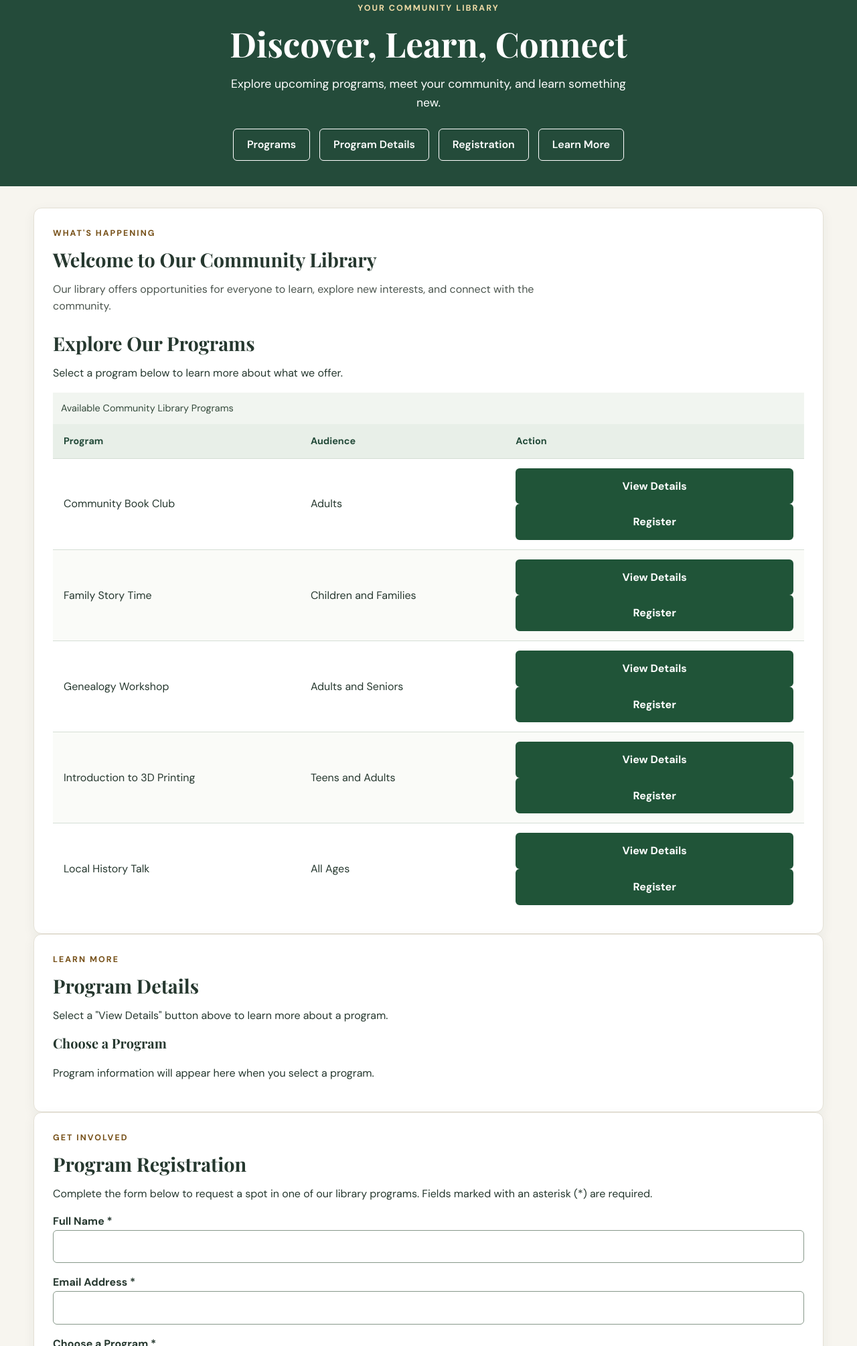
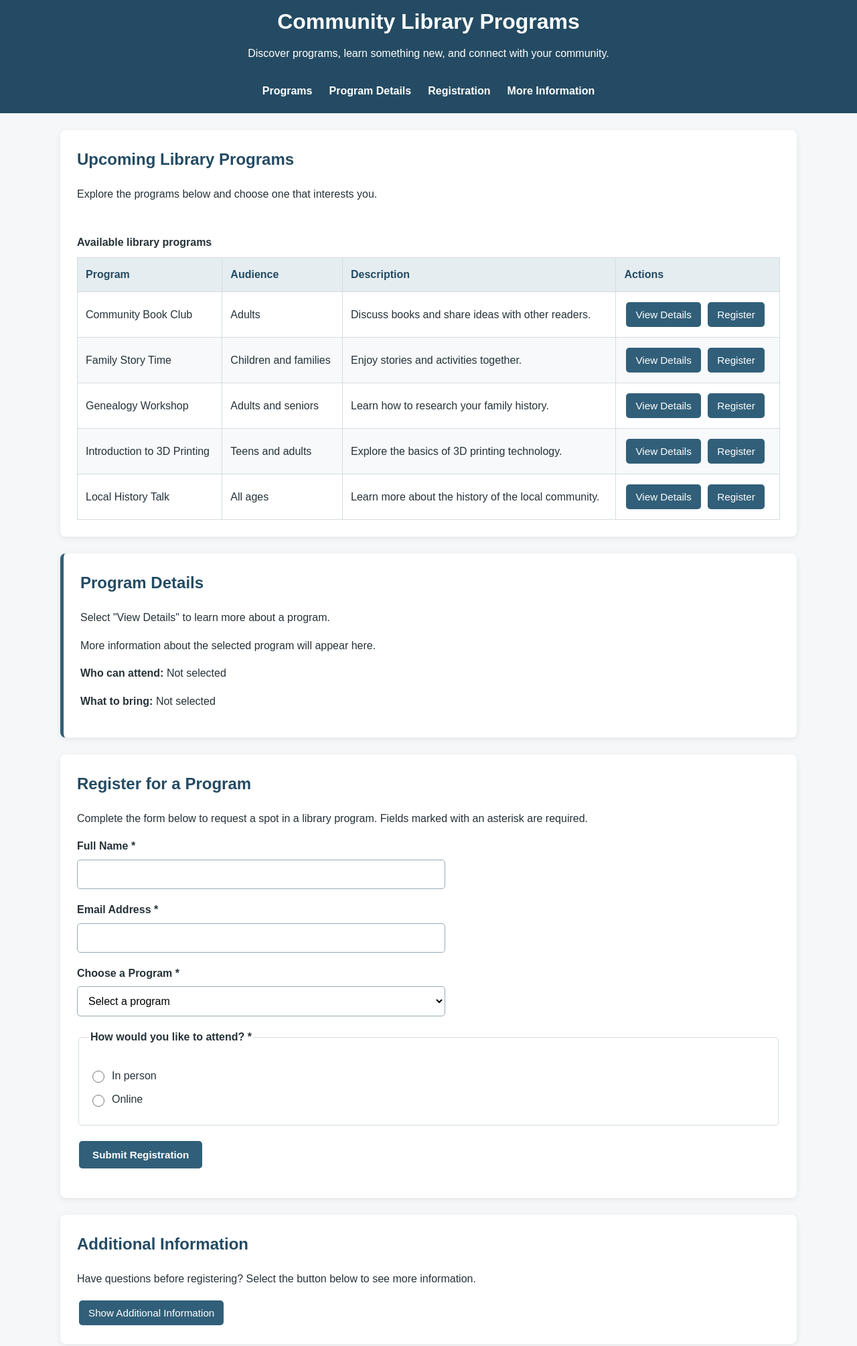
Before and after one commit to amurillo10/INF-253, a plain HTML site: page exercise-13.html in a window 1280 px wide. Shown: the part 49-2058 px from the top of the page at 67% size. Drawn offline with nearby package versions, Linux system fonts and the light colour scheme.

Commit message:
Revise content and structure of exercise-13.html
Updated the library programs page with new descriptions, titles, and improved structure for better user experience.

```diff
--- a/exercise-13.html
+++ b/exercise-13.html
@@ -3,224 +3,121 @@
 <head>
     <meta charset="UTF-8">
     <meta name="viewport" content="width=device-width, initial-scale=1.0">
-    <meta name="description" content="Explore community library programs and learn more about upcoming events.">
-
-    <title>Library Programs | Community Library</title>
-
-    <link rel="stylesheet" href="exercise09.css">
-
-    <link rel="preconnect" href="https://fonts.googleapis.com">
-    <link rel="preconnect" href="https://fonts.gstatic.com" crossorigin>
-    <link href="https://fonts.googleapis.com/css2?family=DM+Sans:wght@400;500;600;700&family=Playfair+Display:wght@600;700&display=swap" rel="stylesheet">
-
-    <script src="script.js" defer></script>
+    <meta name="description" content="Explore library programs, workshops, and events for the community.">
+    <title>Library Programs</title>
+    <link rel="stylesheet" href="exercise13.css">
+    <script src="script(2).js" defer></script>
 </head>
 
 <body>
-
-    <a class="skip-link" href="#main-content">Skip to main content</a>
-
-    <!-- HEADER AND NAVIGATION -->
-
-    <header id="main-header">
-        <div class="header-content">
-
-            <p class="eyebrow">YOUR COMMUNITY LIBRARY</p>
-
-            <h1 id="main-heading">Discover, Learn, Connect</h1>
-
-            <p class="header-description">
-                Explore upcoming programs, meet your community, and learn something new.
-            </p>
+    <header class="site-header">
+        <div class="container">
+            <h1>Community Library Programs</h1>
+            <p>Discover programs, learn something new, and connect with your community.</p>
 
             <nav aria-label="Main navigation">
-                <ul class="navigation">
+                <ul>
                     <li><a href="#programs">Programs</a></li>
-                    <li><a href="#program-details">Program Details</a></li>
+                    <li><a href="#details">Program Details</a></li>
                     <li><a href="#registration">Registration</a></li>
-                    <li><a href="#information">Learn More</a></li>
+                    <li><a href="#information">More Information</a></li>
                 </ul>
             </nav>
-
         </div>
     </header>
 
-    <!-- MAIN CONTENT -->
+    <main class="container">
+        <section id="programs" class="section">
+            <h2>Upcoming Library Programs</h2>
+            <p>Explore the programs below and choose one that interests you.</p>
 
-    <main id="main-content" class="page-container">
-
-        <!-- LIBRARY PROGRAMS SECTION -->
-
-        <section id="programs" class="content-box">
-
-            <p class="eyebrow">WHAT'S HAPPENING</p>
-
-            <h2>Welcome to Our Community Library</h2>
-
-            <p class="section-intro">
-                Our library offers opportunities for everyone to learn,
-                explore new interests, and connect with the community.
-            </p>
-
-            <h2>Explore Our Programs</h2>
-
-            <p>
-                Select a program below to learn more about what we offer.
-            </p>
-
+            <div class="table-wrapper">
                 <table>
-
-                <caption>Available Community Library Programs</caption>
-
+                    <caption>Available library programs</caption>
                     <thead>
                         <tr>
                             <th scope="col">Program</th>
                             <th scope="col">Audience</th>
-                        <th scope="col">Action</th>
+                            <th scope="col">Description</th>
+                            <th scope="col">Actions</th>
                         </tr>
                     </thead>
-
                     <tbody>
-
                         <tr>
                             <td>Community Book Club</td>
                             <td>Adults</td>
+                            <td>Discuss books and share ideas with other readers.</td>
                             <td>
-                            <button type="button" class="details-button"
-                                data-program="book-club">
-                                View Details
-                            </button>
-
-                            <button type="button" class="register-button"
-                                data-program="book-club">
-                                Register
-                            </button>
+                                <button type="button" class="details-button" data-program="book-club">View Details</button>
+                                <button type="button" class="register-button" data-program="book-club">Register</button>
                             </td>
                         </tr>
-
                         <tr>
                             <td>Family Story Time</td>
-                        <td>Children and Families</td>
+                            <td>Children and families</td>
+                            <td>Enjoy stories and activities together.</td>
                             <td>
-                            <button type="button" class="details-button"
-                                data-program="story-time">
-                                View Details
-                            </button>
-
-                            <button type="button" class="register-button"
-                                data-program="story-time">
-                                Register
-                            </button>
+                                <button type="button" class="details-button" data-program="story-time">View Details</button>
+                                <button type="button" class="register-button" data-program="story-time">Register</button>
                             </td>
                         </tr>
-
                         <tr>
                             <td>Genealogy Workshop</td>
-                        <td>Adults and Seniors</td>
+                            <td>Adults and seniors</td>
+                            <td>Learn how to research your family history.</td>
                             <td>
-                            <button type="button" class="details-button"
-                                data-program="genealogy">
-                                View Details
-                            </button>
-
-                            <button type="button" class="register-button"
-                                data-program="genealogy">
-                                Register
-                            </button>
+                                <button type="button" class="details-button" data-program="genealogy">View Details</button>
+                                <button type="button" class="register-button" data-program="genealogy">Register</button>
                             </td>
                         </tr>
-
                         <tr>
                             <td>Introduction to 3D Printing</td>
-                        <td>Teens and Adults</td>
+                            <td>Teens and adults</td>
+                            <td>Explore the basics of 3D printing technology.</td>
                             <td>
-                            <button type="button" class="details-button"
-                                data-program="printing">
-                                View Details
-                            </button>
-
-                            <button type="button" class="register-button"
-                                data-program="printing">
-                                Register
-                            </button>
+                                <button type="button" class="details-button" data-program="printing">View Details</button>
+                                <button type="button" class="register-button" data-program="printing">Register</button>
                             </td>
                         </tr>
-
                         <tr>
                             <td>Local History Talk</td>
-                        <td>All Ages</td>
+                            <td>All ages</td>
+                            <td>Learn more about the history of the local community.</td>
                             <td>
-                            <button type="button" class="details-button"
-                                data-program="history">
-                                View Details
-                            </button>
-
-                            <button type="button" class="register-button"
-                                data-program="history">
-                                Register
-                            </button>
+                                <button type="button" class="details-button" data-program="history">View Details</button>
+                                <button type="button" class="register-button" data-program="history">Register</button>
                             </td>
                         </tr>
-
                     </tbody>
                 </table>
-
+            </div>
         </section>
 
-        <!-- PROGRAM DETAILS SECTION -->
-
-        <section id="program-details" class="content-box">
-
-            <p class="eyebrow">LEARN MORE</p>
-
+        <section id="details" class="section details-card">
             <h2>Program Details</h2>
-
-            <p>
-                Select a "View Details" button above to learn more about a program.
-            </p>
-
-            <h3 id="program-title">Choose a Program</h3>
-
-            <p id="program-description">
-                Program information will appear here when you select a program.
-            </p>
-
-            <p id="program-audience"></p>
-
-            <p id="program-bring"></p>
-
+            <p id="program-title">Select "View Details" to learn more about a program.</p>
+            <p id="program-description">More information about the selected program will appear here.</p>
+            <p><strong>Who can attend:</strong> <span id="program-audience">Not selected</span></p>
+            <p><strong>What to bring:</strong> <span id="program-bring">Not selected</span></p>
         </section>
 
-        <!-- REGISTRATION SECTION -->
-
-        <section id="registration" class="content-box">
-
-            <p class="eyebrow">GET INVOLVED</p>
-
-            <h2>Program Registration</h2>
-
-            <p>
-                Complete the form below to request a spot in one of our library programs.
-                Fields marked with an asterisk (*) are required.
-            </p>
+        <section id="registration" class="section">
+            <h2>Register for a Program</h2>
+            <p>Complete the form below to request a spot in a library program. Fields marked with an asterisk are required.</p>
 
             <form id="registration-form">
+                <div class="form-group">
+                    <label for="name">Full Name *</label>
+                    <input type="text" id="name" name="name" autocomplete="name" required>
+                </div>
 
-                <p>
-                    <label for="name">Full Name *</label>
-                    <input type="text" id="name" name="name"
-                        autocomplete="name" required>
-                </p>
+                <div class="form-group">
+                    <label for="email">Email Address *</label>
+                    <input type="email" id="email" name="email" autocomplete="email" required>
+                </div>
 
-                <p>
-                    <label for="email">Email Address *</label>
-                    <input type="email" id="email" name="email"
-                        autocomplete="email" required>
-                </p>
-
-                <p>
+                <div class="form-group">
                     <label for="program-select">Choose a Program *</label>
-
                     <select id="program-select" name="program" required>
                         <option value="">Select a program</option>
                         <option value="book-club">Community Book Club</option>
@@ -229,82 +126,45 @@
                         <option value="printing">Introduction to 3D Printing</option>
                         <option value="history">Local History Talk</option>
                     </select>
-                </p>
+                </div>
 
-                <fieldset>
-
+                <fieldset class="form-group">
                     <legend>How would you like to attend? *</legend>
-
-                    <p>
-                        <input type="radio" id="in-person"
-                            name="attendance" value="in person" required>
-
-                        <label for="in-person">In person</label>
-                    </p>
-
-                    <p>
-                        <input type="radio" id="online"
-                            name="attendance" value="online">
-
-                        <label for="online">Online</label>
-                    </p>
-
+                    <label class="radio-label">
+                        <input type="radio" name="attendance" value="in person" required>
+                        In person
+                    </label>
+                    <label class="radio-label">
+                        <input type="radio" name="attendance" value="online">
+                        Online
+                    </label>
                 </fieldset>
 
-                <button type="submit">Submit Registration</button>
-
+                <button type="submit" class="submit-button">Submit Registration</button>
             </form>
 
-            <p id="registration-message" aria-live="polite">
-                Your confirmation message will appear here after you submit the form.
-            </p>
-
+            <p id="registration-message" class="message" role="status" aria-live="polite"></p>
         </section>
 
-        <!-- ADDITIONAL INFORMATION SECTION -->
+        <section id="information" class="section">
+            <h2>Additional Information</h2>
+            <p>Have questions before registering? Select the button below to see more information.</p>
 
-        <section id="information" class="content-box">
-
-            <p class="eyebrow">WE'RE HERE TO HELP</p>
-
-            <h2>Additional Information</h2>
-
-            <p>
-                Have questions about our programs?
-                Contact us at library@example.com.
-            </p>
-
-            <button type="button" id="info-button"
-                aria-expanded="false" aria-controls="extra-info">
-                Show Program Information
+            <button type="button" id="info-button" aria-expanded="false" aria-controls="extra-info">
+                Show Additional Information
             </button>
 
             <div id="extra-info" hidden>
-
-                <h3>Why Join Our Programs?</h3>
-
-                <p>
-                    Library programs are a great way to meet new people,
-                    develop new skills, and discover something interesting.
-                    There are activities for children, teens, adults, and families.
-                </p>
-
-                <p>
-                    Everyone is welcome! We look forward to seeing you
-                    at our next community event.
-                </p>
-
+                <p>Library programs are designed to help community members learn, explore interests, and connect with others. Please contact the library for additional information about program dates, availability, or accommodations.</p>
             </div>
-
         </section>
-
     </main>
 
-    <!-- FOOTER -->
-
     <footer class="site-footer">
-        <p>&copy; 2026 Community Library. Learn something new every day.</p>
+        <div class="container">
+            <p>Community Library Programs</p>
+            <p>Connecting our community through learning and discovery.</p>
+        </div>
     </footer>
-
 </body>
 </html>
```
Lines whose indentation alone changed are shown as unchanged.
